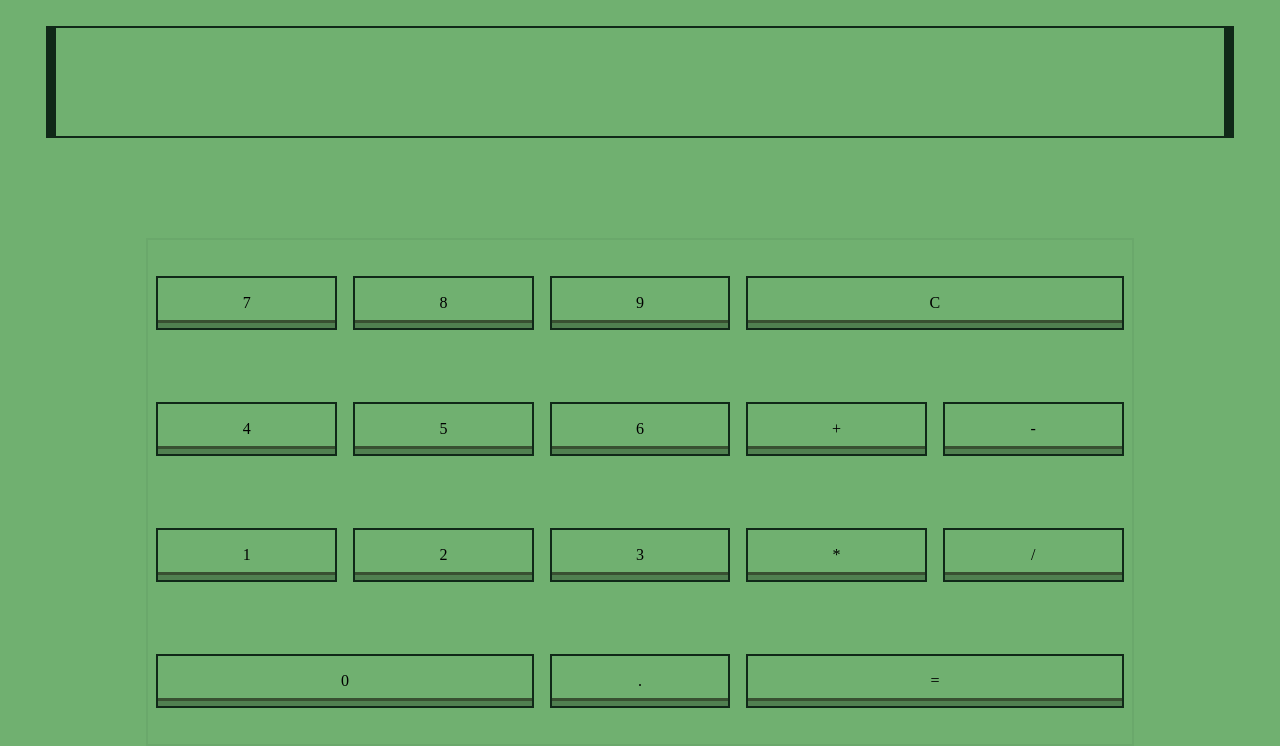
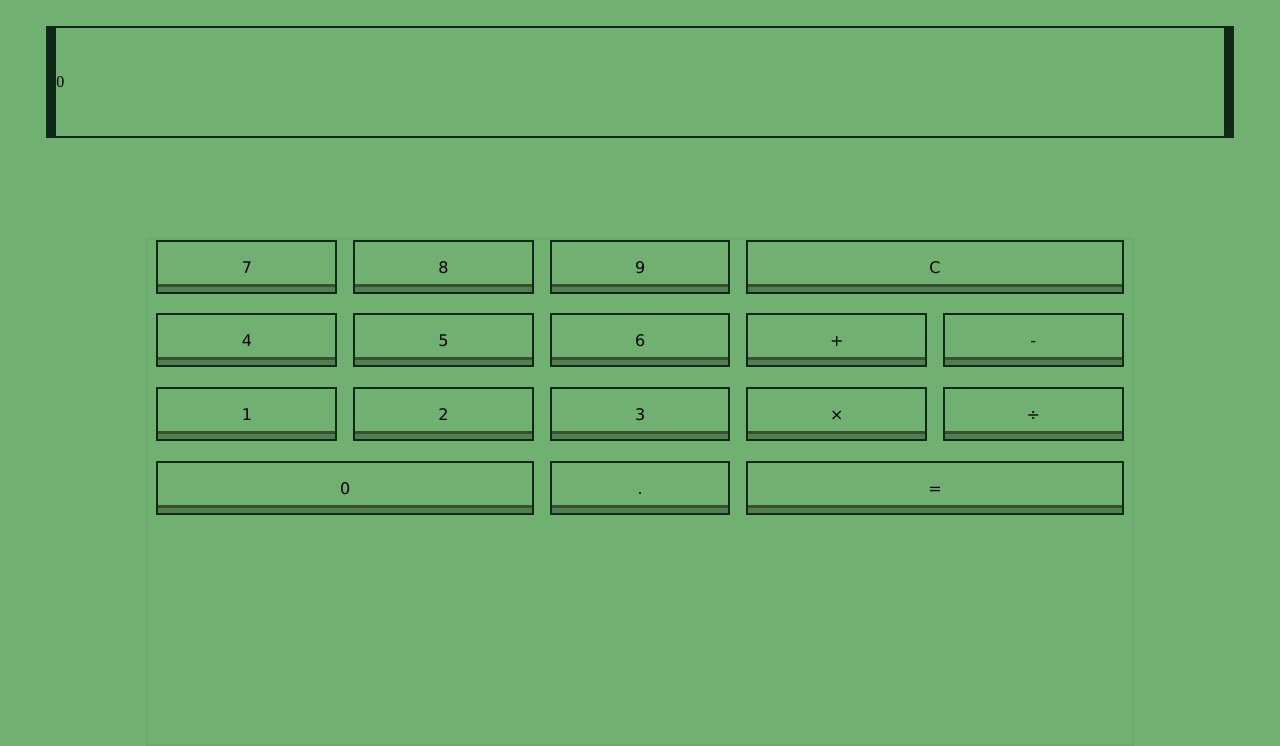
Before and after one commit to Xersaix/calculator, a plain HTML site: page index.html in a window 1280 px wide. Drawn offline with Linux system fonts and the light colour scheme.

Commit message:
Interface 2

```diff
--- a/assets/css/style.css
+++ b/assets/css/style.css
@@ -23,6 +23,8 @@ main {
 
 .calculator .display {
 
+    display:flex;
+    align-items: center;
     width: 95%;
     height: 15%;
     border-left: 10px #102818 solid;
@@ -37,7 +39,7 @@ main {
     display: flex;
     flex-wrap: wrap;
     flex-direction: row;
-    align-content: space-around;
+    align-content: flex-start;
     justify-content: space-around;
     border: 2px #1028180e solid;
     width: 80%;
@@ -47,12 +49,12 @@ main {
 
 
 .button {
-
+    margin-bottom: 2%;
     position: relative;
     display: flex;
     flex-direction: column;
     align-items: center;
-
+    font-family: "Verdana";
     height: 50px;
     background-color: #70B070;
     border: 2px #102818 solid;
--- a/assets/js/calculator.js
+++ b/assets/js/calculator.js
@@ -0,0 +1,16 @@
+
+// Creation et initialisation des variables
+var button_input = document.querySelectorAll(".button");
+
+
+// Ajout d'event listener
+
+button_input[0].addEventListener("click",function(){
+    console.log("7");
+})
+button_input[1].addEventListener("click",function(){
+    console.log("8");
+})
+button_input[2].addEventListener("click",function(){
+    console.log("9");
+})
--- a/index.html
+++ b/index.html
@@ -16,6 +16,8 @@
             <!-- Div du display -->
             <div class="display">
 
+                <!-- Display container -->
+                <p id="number">0</p>
             </div>
             <!-- Div contenant les boutton -->
             <div class="list-button">
@@ -119,18 +121,18 @@
 
                     </div>
                 </div>
-                <!-- Button * -->
+                <!-- Button times -->
                 <div class="button button1">
 
-                    <p>*</p>
+                    <p>&#215</p>
                     <div class="shadow">
 
                     </div>
                 </div>
-                <!-- Button / -->
+                <!-- Button divide  -->
                 <div class="button button1">
 
-                    <p>/</p>
+                    <p>&#247</p>
                     <div class="shadow">
 
                     </div>
@@ -170,3 +172,4 @@
 </body>
 
 </html>
+<script src="assets/js/calculator.js"></script>
```
